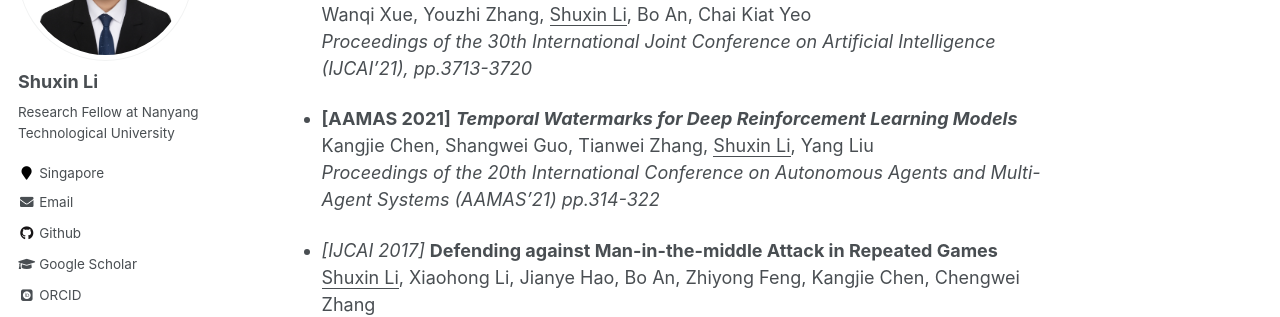
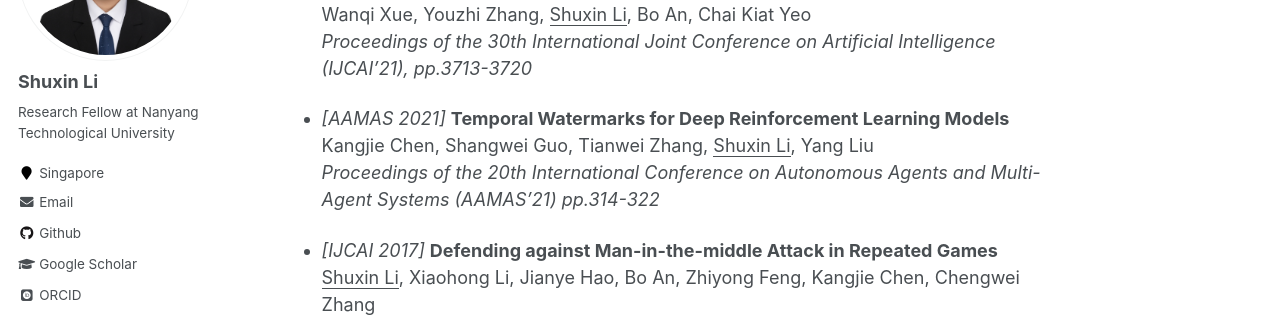
Before and after one commit to ShuxinLi-Info/ShuxinLi-Info.github.io, a Jekyll site: the page built from _pages/about.md, in a window 1280 px wide and 900 px high, scrolled down 1750 px. Shown: the part 150-467 px from the top of the window. Built offline with Jekyll 4.4.1, drawn with Linux system fonts in a browser that asks for light colours; some web fonts are replaced.

```diff
--- a/_pages/about.md
+++ b/_pages/about.md
@@ -78,7 +78,7 @@ I am currently a Research Fellow at Nanyang Technological University, Singapore,
   <br/>
   *Proceedings of the 30th International Joint Conference on Artificial Intelligence (IJCAI'21), pp.3713-3720*
 
-- **[AAMAS 2021]** ***Temporal Watermarks for Deep Reinforcement Learning Models***
+- *[AAMAS 2021]* **Temporal Watermarks for Deep Reinforcement Learning Models**
   <br/>
   Kangjie Chen, Shangwei Guo, Tianwei Zhang, <u>Shuxin Li</u>, Yang Liu
   <br/>
```
